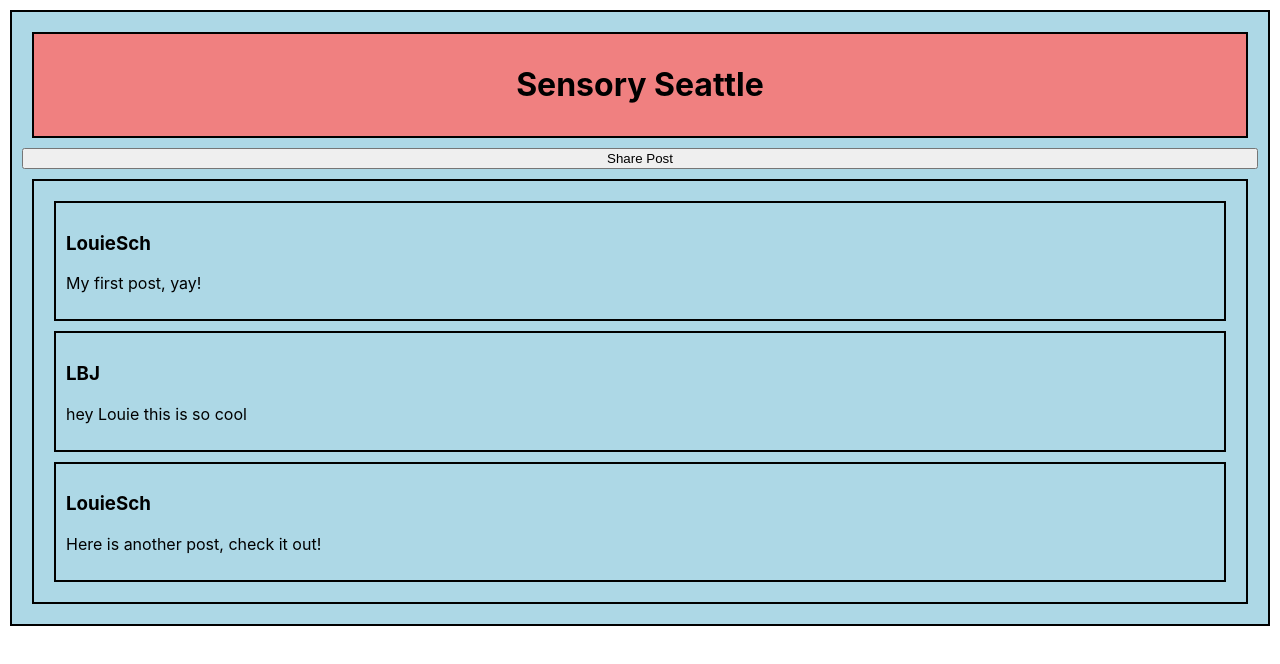
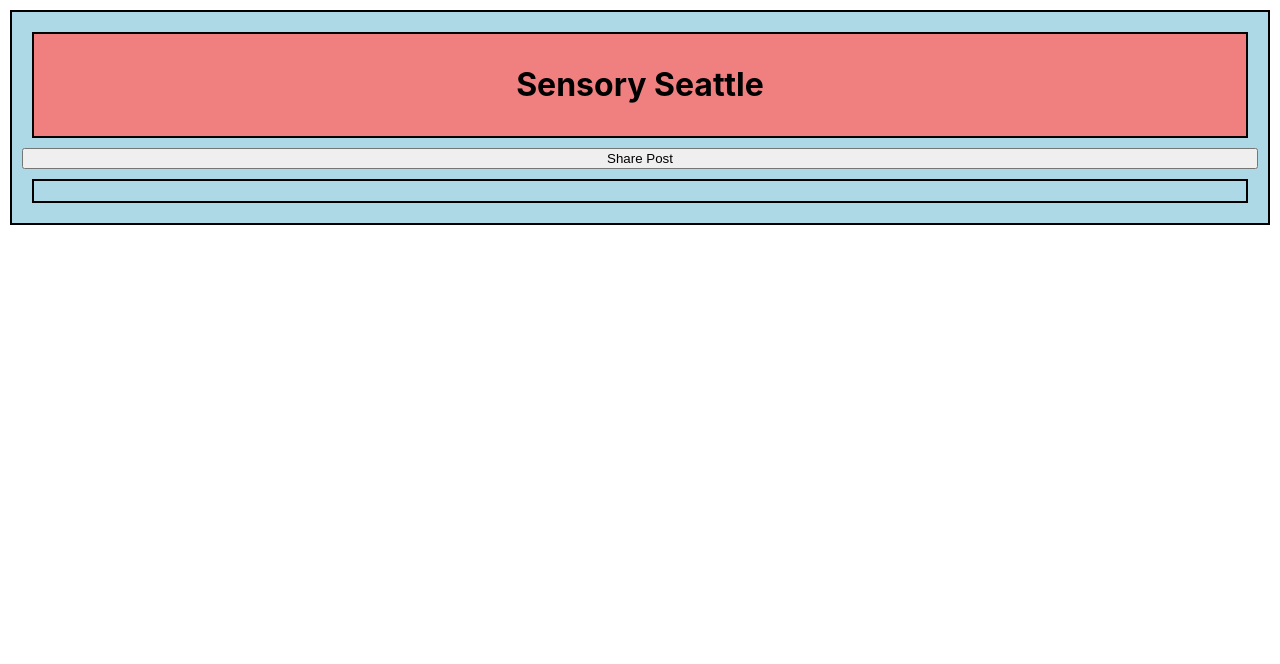
Before and after one commit to louiesch/AccessibleSeattle, a React (Create React App) app: page / in a window 1280 px wide. Shown: the top 664 px of the page. Built offline with nearby package versions, Linux system fonts and the light colour scheme.

Commit message:
add prop types to social feed

```diff
--- a/src/components/Posts/CreatePost.js
+++ b/src/components/Posts/CreatePost.js
@@ -1,10 +1,28 @@
 import React from 'react';
+import { v4 } from 'uuid';
 
-function CreatePost(props) {
+function CreatePost() {
+
+  function handleNewPostSubmission(event) {
+    event.preventDefault();
+    console.log(event.target.userName.value);
+    console.log(event.target.content.value);
+  }
+
   return (
     <>
       <div className='component'>
-        <h3>this is a form</h3>
+        <form onSubmit={handleNewPostSubmission}>
+          <input
+            type='text'
+            name='userName'
+            placeholder='LouieSch' />
+          <textarea
+            type='text'
+            name='content'
+            placeholder='this is a post, woohoo' />
+          <button type='submit'>Post</button>
+        </form>
       </div>
     </>
   );
--- a/src/components/Posts/PostControl.js
+++ b/src/components/Posts/PostControl.js
@@ -7,7 +7,8 @@ class PostControl extends React.Component {
   constructor(props) {
     super(props);
     this.state = {
-      formVisibleOnPage: false
+      formVisibleOnPage: false,
+      mainSocialFeed: []
     };
   }
 
@@ -24,7 +25,7 @@ class PostControl extends React.Component {
       currentlyVisibleState = <CreatePost />;
       buttonText = "Return to Posts";
     } else {
-      currentlyVisibleState = <SocialFeed />
+      currentlyVisibleState = <SocialFeed socialFeed={this.state.mainSocialFeed} />
       buttonText = "Share Post";
     }
     return (
--- a/src/components/Posts/SocialFeed.js
+++ b/src/components/Posts/SocialFeed.js
@@ -2,35 +2,25 @@
 
 import React from 'react';
 import Post from './Post';
+import PropTypes from 'prop-types';
 
-const mainSocialFeed = [
-  {
-    userName: 'LouieSch',
-    content: 'My first post, yay!'
-  },
-  {
-    userName: 'LBJ',
-    content: 'hey Louie this is so cool'
-  },
-  {
-    userName: 'LouieSch',
-    content: 'Here is another post, check it out!'
-  }
-];
-
-function SocialFeed() {
+function SocialFeed(props) {
   return (
     <>
-    <div className='component'>
-      {mainSocialFeed.map((post, index) =>
-        <Post
-          userName={post.userName}
-          content={post.content}
-          key={index} />
+      <div className='component'>
+        {props.socialFeed.map((post, index) =>
+          <Post
+            userName={post.userName}
+            content={post.content}
+            key={index} />
         )}
       </div>
     </>
   );
 }
 
-export default SocialFeed
+SocialFeed.propTypes = {
+  socialFeed: PropTypes.array
+};
+
+export default SocialFeed;
```
